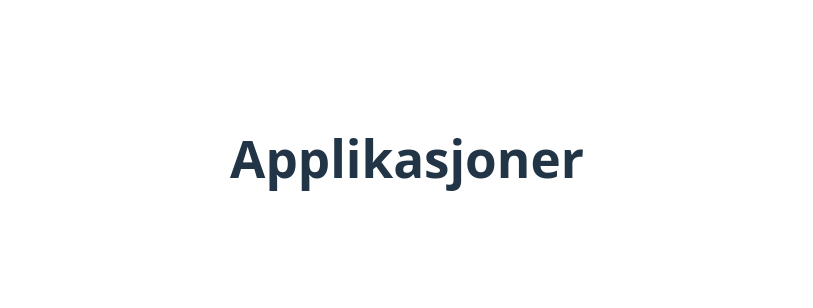
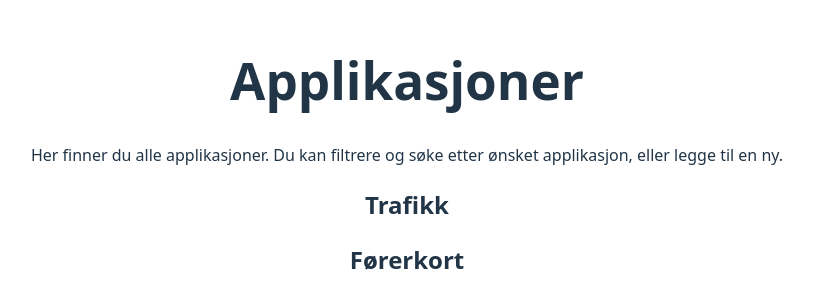
Before and after one commit to KajaJohanne/BAO304-Tekstapp, a React (Vite) app: page / in a window 1280 px wide. Shown: the part 242-550 px from the top of the page, without its empty margins (233-1046 px from the left). Built offline with nearby package versions, Linux system fonts and the light colour scheme.

Commit message:
legg til ApplicationCard komponent og listevisning i HomePage

```diff
--- /dev/null
+++ b/src/components/ApplicationCard.tsx
@@ -0,0 +1,17 @@
+import type { Application } from "../types";
+
+// TODO add styling
+
+interface ApplicationCardProps {
+    application: Application;
+}
+
+const ApplicationCard = ({ application }: ApplicationCardProps) => {
+    return (
+        <div>
+            <h2>{application.name}</h2>
+        </div>
+    );
+};
+
+export default ApplicationCard;
--- a/src/pages/HomePage.tsx
+++ b/src/pages/HomePage.tsx
@@ -1,5 +1,6 @@
 import { useState } from "react";
 import type { Application } from "../types";
+import ApplicationCard from "../components/ApplicationCard";
 
 
 // Mockdata for å lage komponenten til listeelementet
@@ -28,6 +29,13 @@ const HomePage = () => {
     return (
         <div>
             <h1>Applikasjoner</h1>
+            <p>Her finner du alle applikasjoner. Du kan filtrere og søke etter ønsket applikasjon, eller legge til en ny.</p>
+            {applications.map((application) => (
+                <ApplicationCard
+                  key={application.id}
+                  application={application}
+                />
+            ))}
         </div>
     )
 };
```
